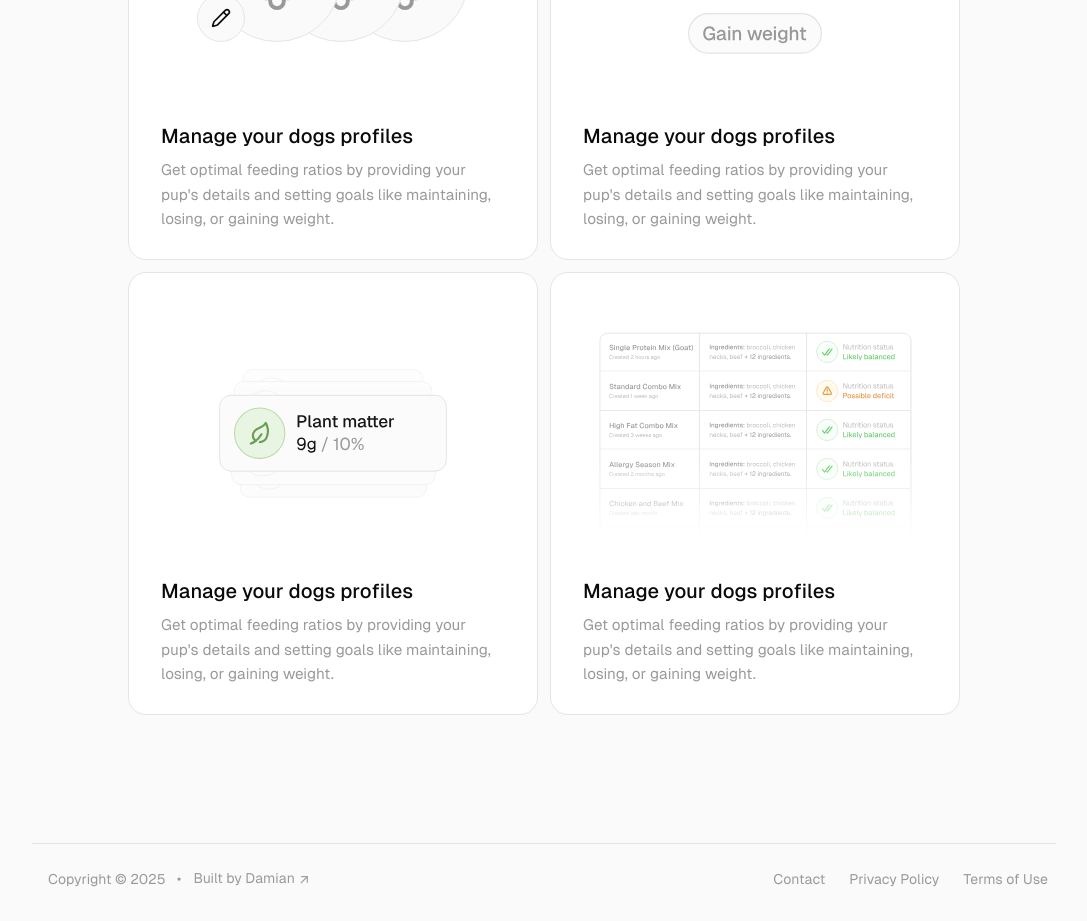
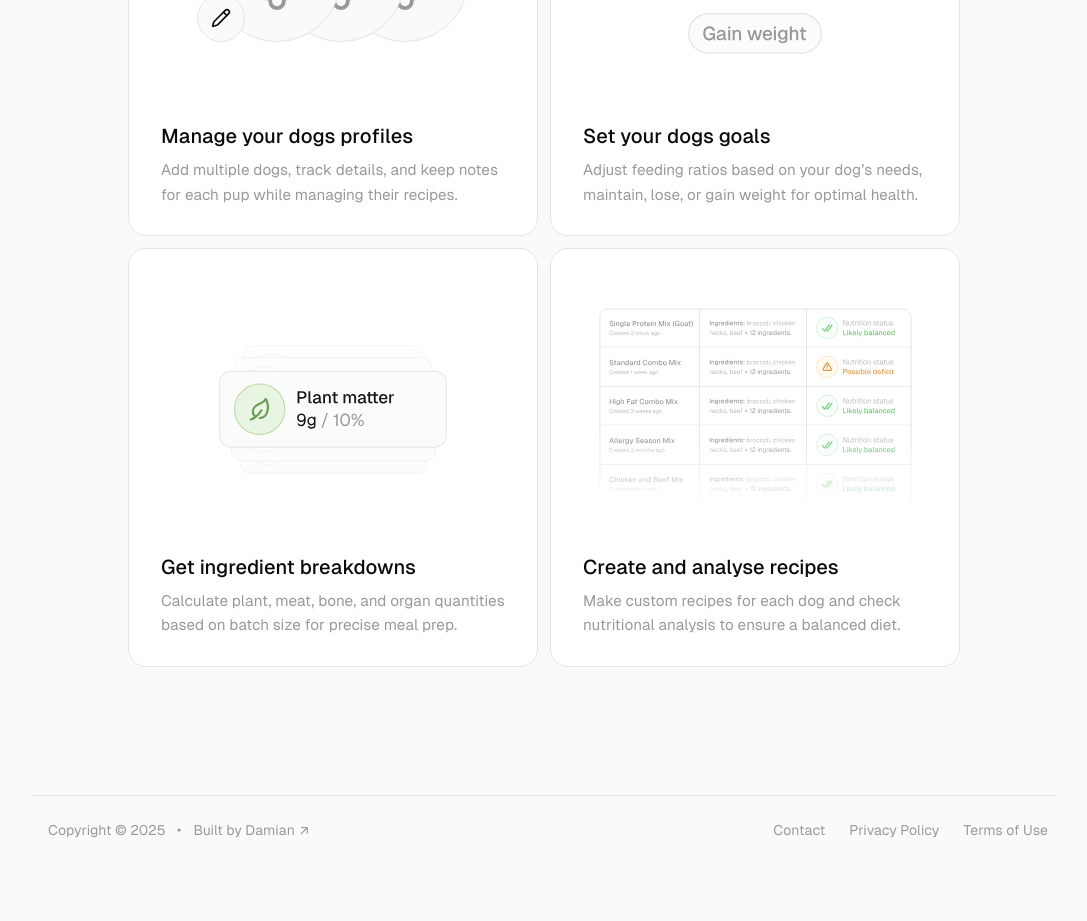
Before and after one commit to damian-dp/fresh-feeding, a React (Vite) app: page / in a window 1280 px wide. Shown: the part 1900-2821 px from the top of the page, without its empty margins (96-1183 px from the left). After the commit the page ends 2773 px from the top, so only its background shows below. Built offline with nearby package versions, Linux system fonts and the light colour scheme; no server answers; the database is empty.

Commit message:
feat: landing page feature cards updated copy

```diff
--- a/src/components/app/sidebar/bone-calculator.jsx
+++ b/src/components/app/sidebar/bone-calculator.jsx
@@ -143,18 +143,18 @@ export function BoneCalculator({ open, onOpenChange }) {
                                 transition={{ duration: 0.2, ease: "easeOut" }}
                                 className=""
                             >
-                                <div className="py-4 px-5 font-normal bg-muted/10 border border-border rounded-sm flex flex-col gap-2 text-muted-foreground">
+                                <div className="py-4 px-5 font-normal bg-muted/8 border border-border rounded-sm flex flex-col gap-2 text-muted-foreground/90">
                                     <p className="text-xl leading-[1.8]">
-                                        <span className="font-medium text-foreground">
+                                        <span className="text-foreground">
                                             {dogDetails.dog_name}{" "}
                                         </span>
                                         needs{" "}
-                                        <span className="font-medium text-foreground">
+                                        <span className="text-foreground">
                                             {requirements.dailyIntake.toLocaleString()}
                                             g
                                         </span>{" "}
                                         of food per day, including{" "}
-                                        <span className="font-medium text-foreground">
+                                        <span className="text-foreground">
                                             {requirements.boneRequirement.toLocaleString()}
                                             g
                                         </span>{" "}
@@ -163,12 +163,12 @@ export function BoneCalculator({ open, onOpenChange }) {
                                     <p className="text-xl leading-[1.8]">
                                         To meet this requirement, feed
                                         approximately{" "}
-                                        <span className="font-medium text-foreground">
+                                        <span className=" text-foreground">
                                             {requirements.ingredientRequired.toLocaleString()}
                                             g
                                         </span>{" "}
                                         of{" "}
-                                        <span className="font-medium text-foreground">
+                                        <span className="text-foreground">
                                             {selectedIngredient.ingredient_name ||
                                                 selectedIngredient.name}
                                         </span>
--- a/src/pages/landing/landing-page.jsx
+++ b/src/pages/landing/landing-page.jsx
@@ -160,7 +160,7 @@ export function LandingPage() {
                                 viewport={{ once: true }}
                                 transition={{ delay: 0.4 }}
                             >
-                                <div className="bg-card rounded-lg border border-border p-8 pt-4 pb-7">
+                                <div className="bg-card rounded-lg border border-border p-8 pt-4 pb-7 h-full">
                                     <div className="flex items-center justify-center w-full h-72">
                                         <div className="relative z-20 inline-flex py-0 pl-4 h-auto w-auto bg-transparent border-none items-end">
                                             <div className="inline-flex w-12 h-12 z-10 absolute left-0 text-foreground items-center justify-center rounded-full  border border-border bg-background ">
@@ -198,10 +198,9 @@ export function LandingPage() {
                                         Manage your dogs profiles
                                     </h3>
                                     <p className="text-muted-foreground text-sm sm:text-[.95rem] leading-[1.6] sm:leading-[1.6] ">
-                                        Get optimal feeding ratios by providing
-                                        your pup's details and setting goals
-                                        like maintaining, losing, or gaining
-                                        weight.
+                                        Add multiple dogs, track details, and
+                                        keep notes for each pup while managing
+                                        their recipes.
                                     </p>
                                 </div>
                             </motion.div>
@@ -213,7 +212,7 @@ export function LandingPage() {
                                 viewport={{ once: true }}
                                 transition={{ delay: 0.6 }}
                             >
-                                <div className="bg-card rounded-lg border border-border p-8 pt-4 pb-7">
+                                <div className="bg-card rounded-lg border border-border p-8 pt-4 pb-7 h-full">
                                     <div className="flex flex-col gap-4 scale-90 items-center justify-center w-full h-72">
                                         <img src="/goals/pill-2.svg" />
                                         <img src="/goals/pill-1.svg" />
@@ -221,13 +220,12 @@ export function LandingPage() {
                                     </div>
 
                                     <h3 className="text-lg sm:text-xl font-medium mb-2">
-                                        Manage your dogs profiles
+                                        Set your dogs goals
                                     </h3>
                                     <p className="text-muted-foreground text-sm sm:text-[.95rem] leading-[1.6] sm:leading-[1.6] ">
-                                        Get optimal feeding ratios by providing
-                                        your pup's details and setting goals
-                                        like maintaining, losing, or gaining
-                                        weight.
+                                        Adjust feeding ratios based on your
+                                        dog’s needs, maintain, lose, or gain
+                                        weight for optimal health.
                                     </p>
                                 </div>
                             </motion.div>
@@ -239,19 +237,18 @@ export function LandingPage() {
                                 viewport={{ once: true }}
                                 transition={{ delay: 0.4 }}
                             >
-                                <div className="bg-card rounded-lg border border-border p-8 pt-4 pb-7">
+                                <div className="bg-card rounded-lg border border-border p-8 pt-4 pb-7 h-full">
                                     <div className="flex flex-col gap-4 scale-[.85] items-center justify-center w-full h-72">
                                         <img src="/goals/ratios.svg" />
                                     </div>
 
                                     <h3 className="text-lg sm:text-xl font-medium mb-2">
-                                        Manage your dogs profiles
+                                        Get ingredient breakdowns
                                     </h3>
                                     <p className="text-muted-foreground text-sm sm:text-[.95rem] leading-[1.6] sm:leading-[1.6] ">
-                                        Get optimal feeding ratios by providing
-                                        your pup's details and setting goals
-                                        like maintaining, losing, or gaining
-                                        weight.
+                                        Calculate plant, meat, bone, and organ
+                                        quantities based on batch size for
+                                        precise meal prep.
                                     </p>
                                 </div>
                             </motion.div>
@@ -263,19 +260,18 @@ export function LandingPage() {
                                 viewport={{ once: true }}
                                 transition={{ delay: 0.6 }}
                             >
-                                <div className="bg-card rounded-lg border border-border p-8 pt-4 pb-7">
+                                <div className="bg-card rounded-lg border border-border p-8 pt-4 pb-7 h-full">
                                     <div className="flex flex-col gap-4 scale-[.95] pt-6 items-center justify-center w-full h-72">
                                         <img src="/goals/table.svg" />
                                     </div>
 
                                     <h3 className="text-lg sm:text-xl font-medium mb-2">
-                                        Manage your dogs profiles
+                                        Create and analyse recipes
                                     </h3>
                                     <p className="text-muted-foreground text-sm sm:text-[.95rem] leading-[1.6] sm:leading-[1.6] ">
-                                        Get optimal feeding ratios by providing
-                                        your pup's details and setting goals
-                                        like maintaining, losing, or gaining
-                                        weight.
+                                        Make custom recipes for each dog and
+                                        check nutritional analysis to ensure a
+                                        balanced diet.
                                     </p>
                                 </div>
                             </motion.div>
```
Also changed, not shown: src/components/app/sidebar/nav-main.jsx (+22 -13 lines).
